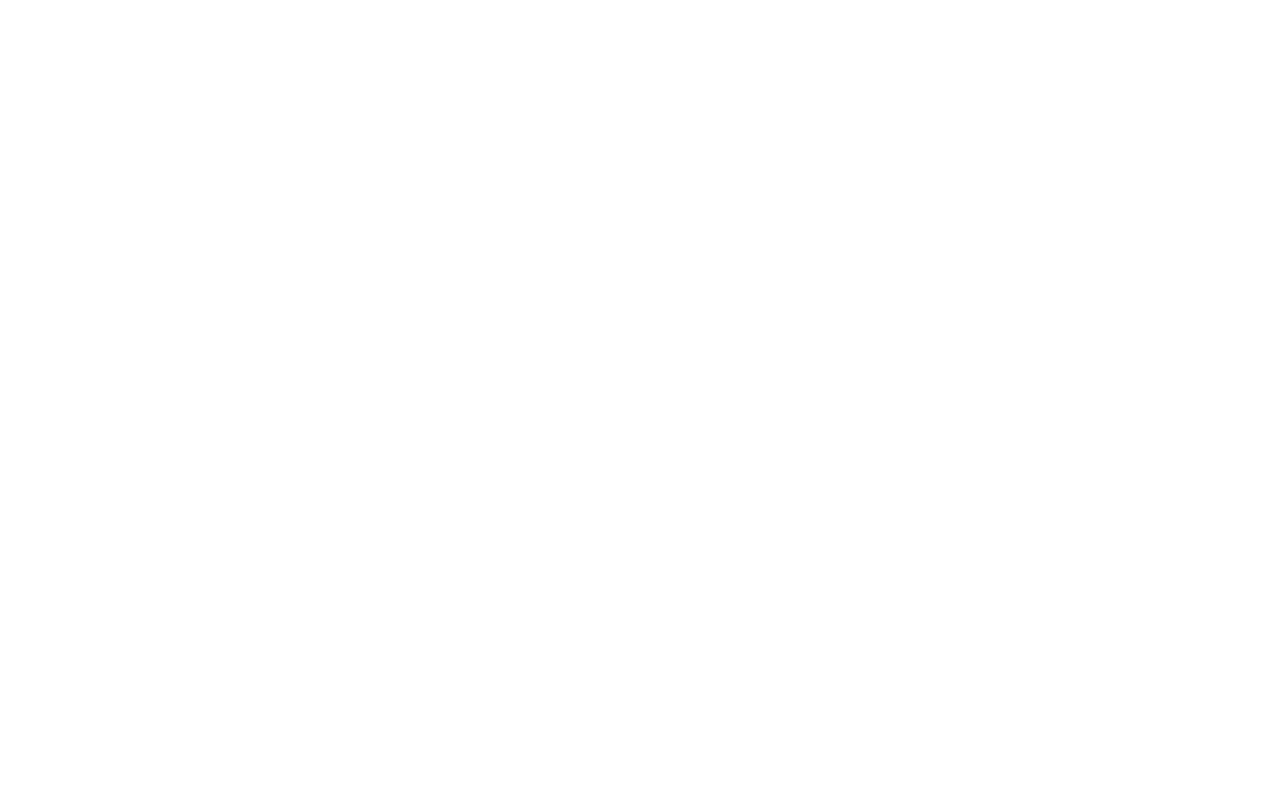
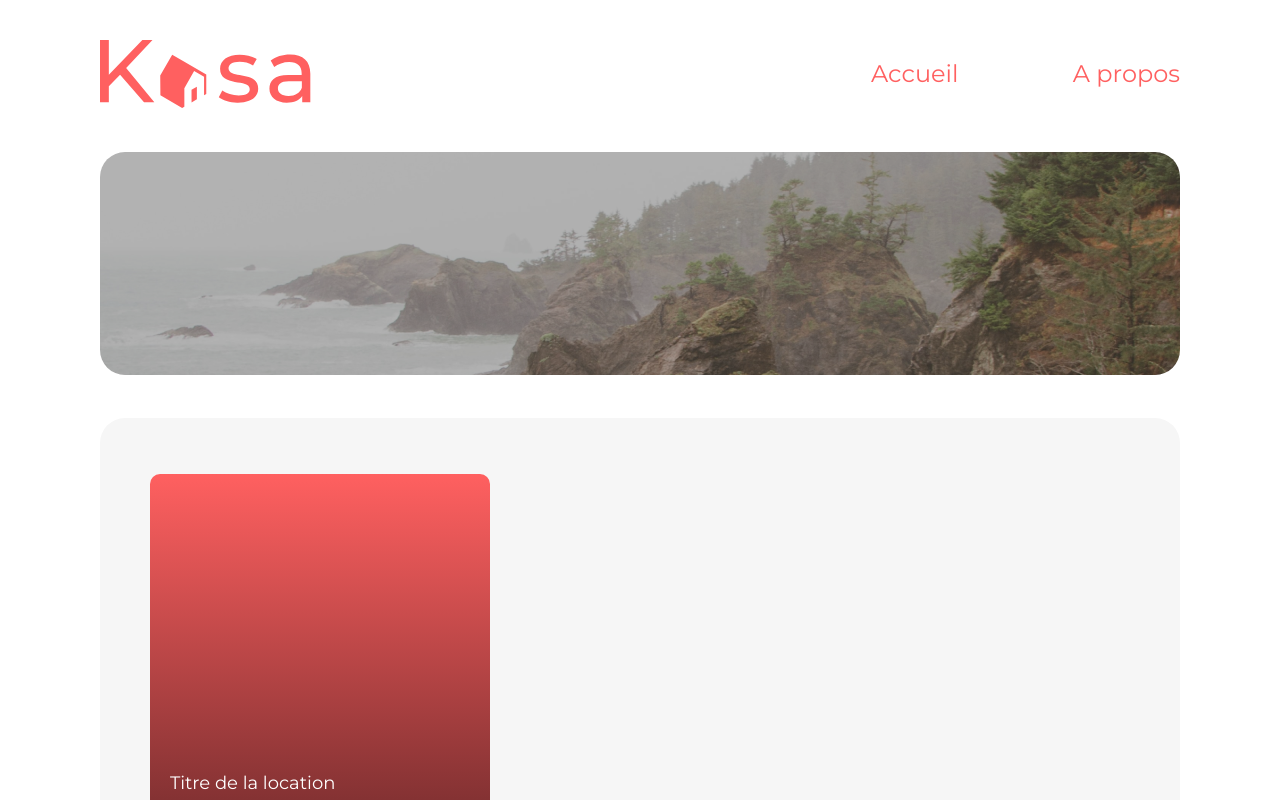
Before and after one commit to prasouk-ph/PrasoukPhoubandith_11_22022022, a React (Create React App) app: page /about in a window 1280 px wide. Before the commit this address had no page. Shown: the top 800 px of the page. Built offline with nearby package versions, Linux system fonts and the light colour scheme.

Commit message:
Add nopage route, about page in progress

```diff
--- /dev/null
+++ b/src/About/About.css
@@ -0,0 +1,23 @@
+.NoPage {
+    color: #ff6060;
+    display: flex;
+    align-items: center;
+    flex-direction: column;
+    margin: 160px 100px;
+}
+
+.NoPage p:nth-child(1) {
+    font-size: 288px;
+    margin: 0 0 66px 0;
+    font-weight: bold;
+}
+
+.NoPage p:nth-child(2) {
+    font-size: 36px;
+    margin: 0 0 182px 0;
+}
+
+.link {
+    font-size: 18px;
+    color: #ff6060;
+}
--- /dev/null
+++ b/src/About/About.jsx
@@ -0,0 +1,17 @@
+import './About.css';
+import Card from '../Home/Card/Card';
+
+function About() {
+    return (
+    <main>
+        <section className="hero">
+        </section>
+
+        <section className='card-container'>
+                <Card />
+        </section>
+    </main>
+  );
+}
+
+export default About;
--- /dev/null
+++ b/src/NoPage/NoPage.css
@@ -0,0 +1,31 @@
+.hero,
+.card-container {
+    margin: 0 100px;
+    border-radius: 25px;
+    margin-bottom: 43px;
+}
+
+.hero {
+    height: 223px;
+    background: rgba(0, 0, 0, 0.3) url("../assets/homeHero.png");
+    background-size: cover;
+    background-blend-mode: darken;
+    position: relative;
+    display: flex;
+    justify-content: center;
+    align-items: center;
+}
+
+.hero-text {
+    color: white;
+    position: absolute;
+    font-size: 48px;
+}
+
+.card-container {
+    background: #f6f6f6;
+    padding: 56px 50px;
+    display: grid;
+    grid-template-columns: 1fr 1fr 1fr;
+    gap: 50px 60px;
+}
--- /dev/null
+++ b/src/NoPage/NoPage.jsx
@@ -0,0 +1,14 @@
+import { Link } from 'react-router-dom';
+import './NoPage.css';
+
+function NoPage() {
+    return (
+    <main className='NoPage'>
+        <p>404</p>
+        <p>Oups! La page que vous demandez n'existe pas.</p>
+        <Link to="/" className='link'>Retourner sur la page d’accueil</Link>
+    </main>
+  );
+}
+
+export default NoPage;
--- a/src/index.js
+++ b/src/index.js
@@ -5,6 +5,8 @@
 // import App from './App';
 import Layout from './Layout/Layout';
 import Home from './Home/Home';
+import About from './About/About';
+import NoPage from './NoPage/NoPage';
 import reportWebVitals from './reportWebVitals';
 
 ReactDOM.render(
@@ -13,6 +15,8 @@
             <Routes>
                 <Route path="/" element={<Layout/>}>
                     <Route index element={<Home />} />
+                    <Route path="/about" element={<About />} />
+                    <Route path="*" element={<NoPage/>}/>
                 </Route>
             </Routes>
         </Router>
@@ -24,8 +28,3 @@
 // to log results (for example: reportWebVitals(console.log))
 // or send to an analytics endpoint. Learn more: https://bit.ly/CRA-vitals
 reportWebVitals();
-
-                // {/* <Route path="/about" element={<About/>}>
-                // </Route>
-                // <Route path=“*” element={<NoPage/>}> */}
-                // {/* </Route> */}
```
Also changed, not shown: src/assets/aboutHero.png (added).
